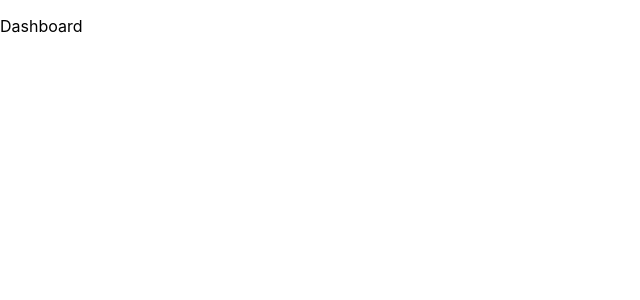
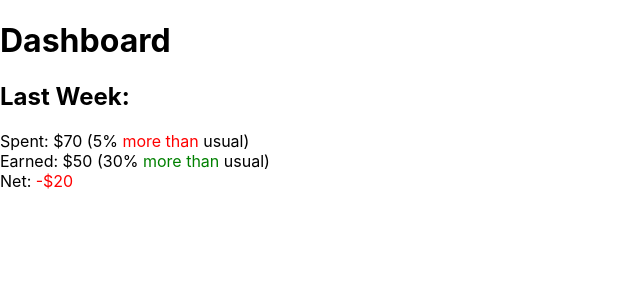
Before and after one commit to JasperCheung/PennApes, a React (Create React App) app in the folder frontend/: page /dashboard in a window 1280 px wide. Shown: the top 300 px of the page, without its empty margins (0-640 px from the left). Built offline with nearby package versions, Linux system fonts and the light colour scheme.

Commit message:
"quick and easy" dashboard

```diff
--- /dev/null
+++ b/frontend/src/components/Dash_card.jsx
@@ -0,0 +1,46 @@
+import React, { Component } from 'react';
+
+const green = {
+    color: 'green',
+}
+
+const red = {
+    color: 'red',
+}
+
+class DashCard extends Component {
+    // props: k (string), v (int), showpercentage (bool), percentage (int), reverse (bool)
+    // example: "Spent", 70, true, 5, false
+
+    // FIXME terrible hack
+    cond_red(x) {
+        return x < 0 ? <span style={red}>-${Math.abs(x)}</span> : <span>${x}</span>;
+    }
+
+    more_or_less(x) {
+        return x === 0 ? <span>the</span> :
+            (x < 0) ?
+            <span style={this.props.reverse ? green : red}>less than</span> :
+            <span style={this.props.reverse ? red : green}>more than</span>;
+    }
+
+    render() {
+        return <div>
+            <span>{this.props.k}:</span>&nbsp;
+            <span>
+                {this.cond_red(this.props.v)}&nbsp;
+                {this.props.showpercentage &&
+                        <span>(
+                            {this.props.percentage ?
+                                <span>
+                                {Math.abs(this.props.percentage)}%&nbsp;
+                                {this.more_or_less(this.props.percentage)}
+                                </span> :
+                                <span>the</span>} usual)</span>
+                }
+            </span>
+        </div>;
+    }
+}
+
+export default DashCard;
--- a/frontend/src/components/Dashboard.jsx
+++ b/frontend/src/components/Dashboard.jsx
@@ -1,12 +1,33 @@
 import React, { Component } from 'react';
 
+import DashCard from './Dash_card';
+
 class Dashboard extends Component {
+    constructor(props) {
+        super(props);
 
-  render() {
-    return (
-      <p>Dashboard</p>
-    );
-  }
+        this.state = {
+            spent: 70,
+            earned: 50,
+        };
+    }
+
+    get_net() {
+        return this.state.earned - this.state.spent;
+    }
+
+    render() {
+        return (
+            <div>
+                <h1>Dashboard</h1>
+
+                <h2>Last Week:</h2>
+                    <DashCard k="Spent" v={this.state.spent} showpercentage={true} percentage={5} reverse={true} />
+                    <DashCard k="Earned" v={this.state.earned} showpercentage={true} percentage={30} reverse={false} />
+                    <DashCard k="Net" v={this.get_net()} showpercentage={false} />
+            </div>
+        );
+    }
 };
 
 export default Dashboard;
```
